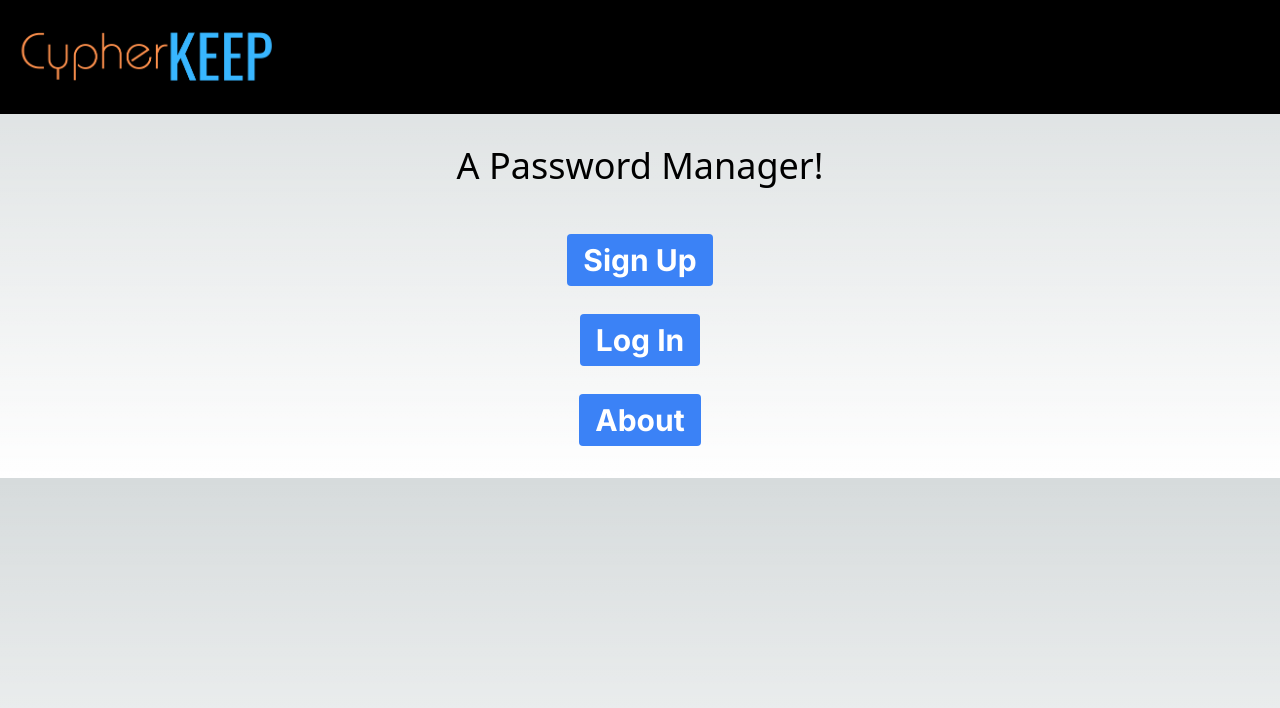
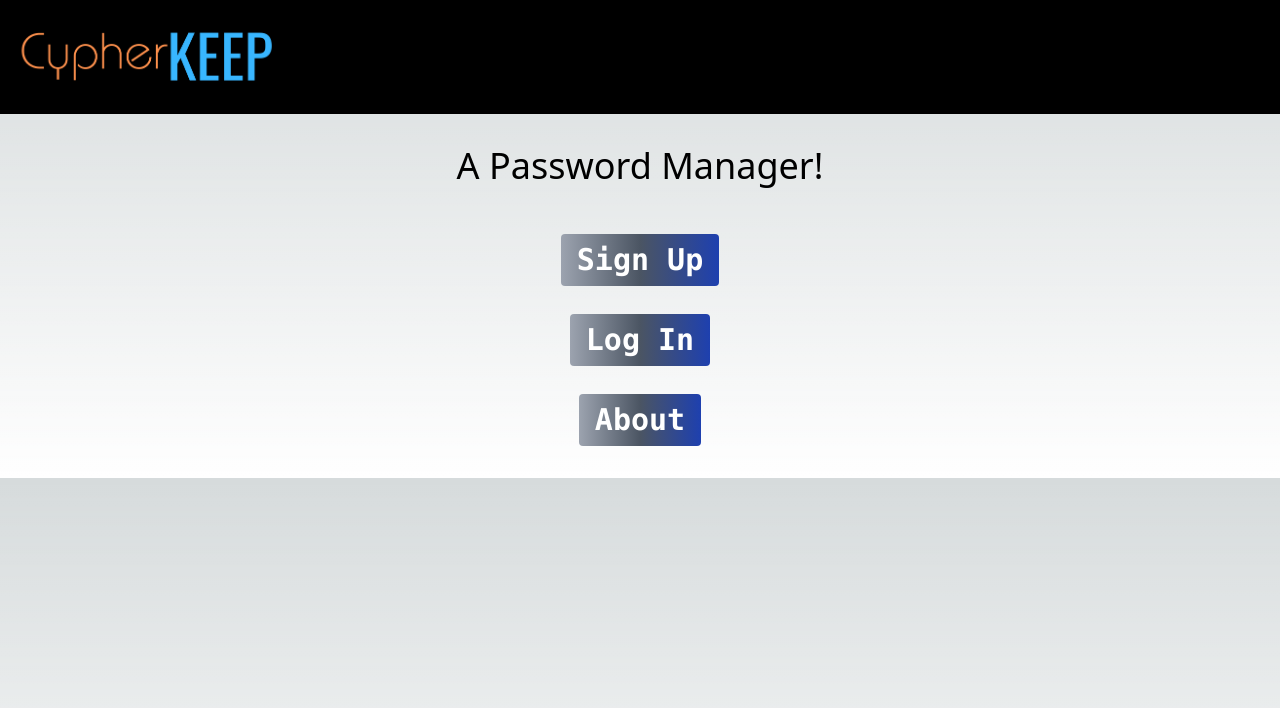
Before and after one commit to joshua95-web/cypherkeep, a Next.js app: page / in a window 1280 px wide. Shown: the top 708 px of the page. Built offline with nearby package versions, Linux system fonts and the light colour scheme.

Commit message:
updated styles for buttons

```diff
--- a/app/globals.css
+++ b/app/globals.css
@@ -15,6 +15,10 @@
     --background-end-rgb: 0, 0, 0;
   }
 }
+/*
+:root {
+  --bg-image: url("/public/magglass.jpg");
+} */
 
 body {
   color: rgb(var(--foreground-rgb));
--- a/app/lib/clients/fauna.ts
+++ /dev/null
@@ -1,5 +0,0 @@
-import { Client } from "fauna";
-
-export const fauna = new Client({
-    secret: process.env.FAUNA_SECRET
-});
--- a/app/page.tsx
+++ b/app/page.tsx
@@ -5,14 +5,14 @@ export default function Home() {
       <div className="font font-sans text-4xl flex min-w-screen items-center justify-center p-4 m-4">
         <h1>A Password Manager!</h1>
       </div>
-      <div className="font font font-family Helvetica, Arial, sans-serif flex items-center justify-center flex-col text-3xl gap-7 m-4 p-4">
-        <button className="bg-blue-500 hover:bg-blue-700 text-white font-bold py-2 px-4 rounded">
+      <div className="font-mono flex items-center justify-center flex-col text-3xl gap-7 m-4 p-4">
+        <button className="bg-gradient-to-r from-gray-400 via-gray-600 to-blue-800 hover:bg-gradient-to-r hover:from-blue-700 hover:via-blue-800 hover:to-gray-900  text-white font-bold py-2 px-4 rounded">
           <Link href="/signup">Sign Up</Link>
         </button>
-        <button className="bg-blue-500 hover:bg-blue-700 text-white font-bold py-2 px-4 rounded">
+        <button className="bg-gradient-to-r from-gray-400 via-gray-600 to-blue-800 hover:bg-gradient-to-r hover:from-blue-700 hover:via-blue-800 hover:to-gray-900  text-white font-bold py-2 px-4 rounded">
           <Link href="/login">Log In</Link>
         </button>
-        <button className="bg-blue-500 hover:bg-blue-700 text-white font-bold py-2 px-4 rounded">
+        <button className=" bg-gradient-to-r from-gray-400 via-gray-600 to-blue-800 hover:bg-gradient-to-r hover:from-blue-700 hover:via-blue-800 hover:to-gray-900  text-white font-bold py-2 px-4 rounded">
           <Link href="/about">About</Link>
         </button>
       </div>
```
Also changed, not shown: data/db.json (line endings or trailing spaces), public/magglass.jpg (added).
